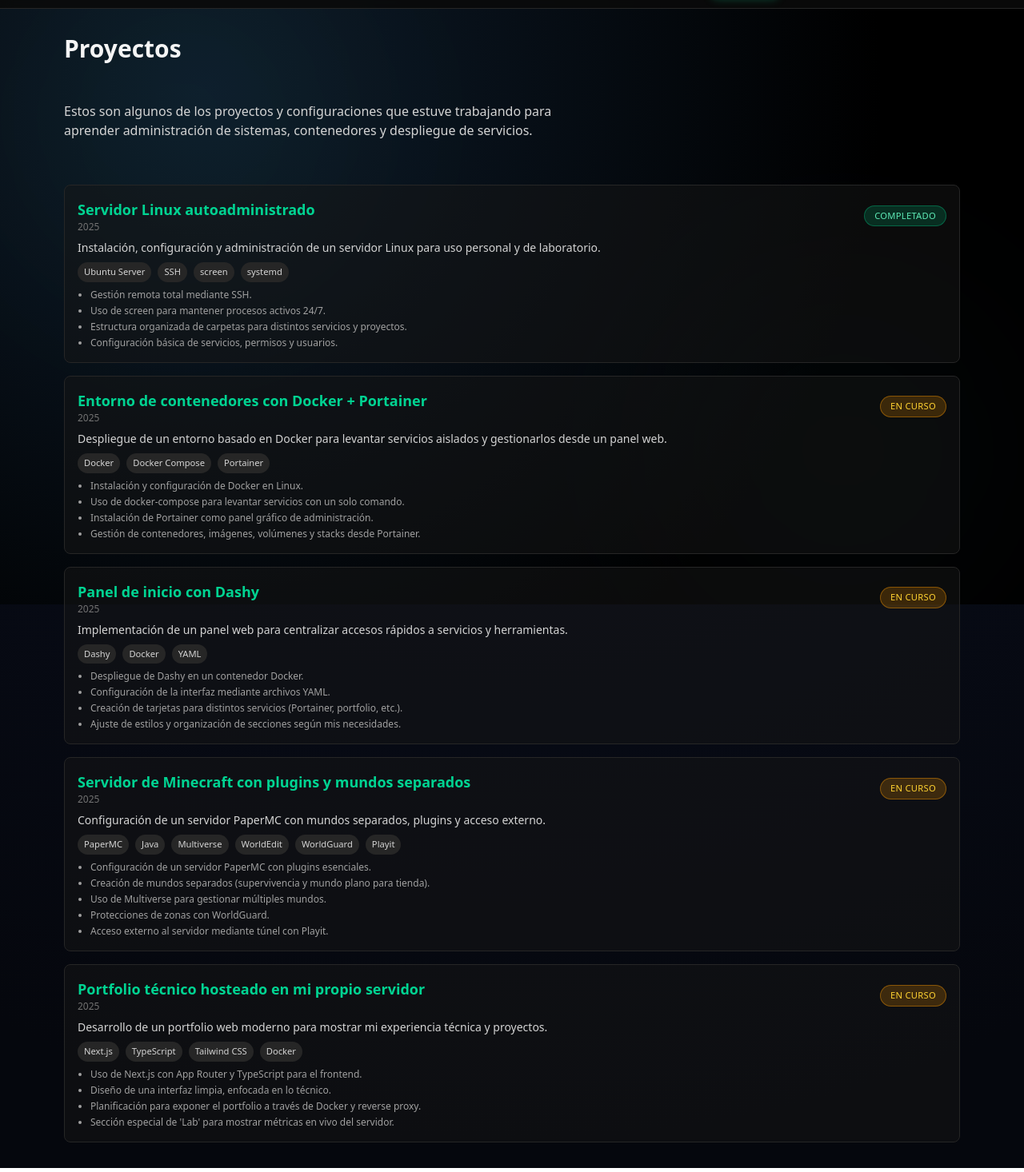
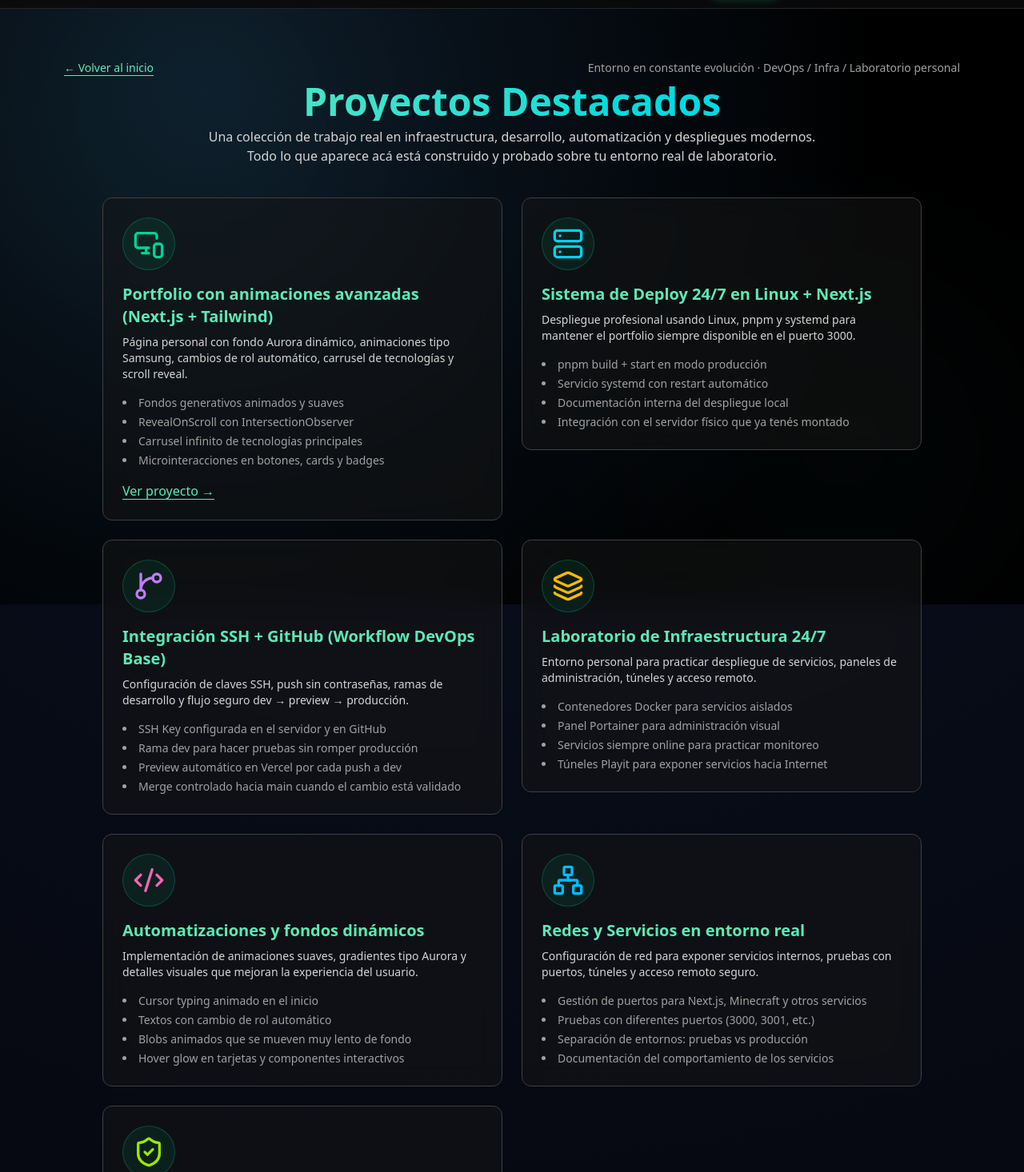
Before and after one commit to SebastianBrusca/seba-portfolio, a Next.js app: page /projects in a window 1280 px wide. Shown: the part 44-1510 px from the top of the page at 80% size. Built offline with nearby package versions, Linux system fonts and the light colour scheme.

Commit message:
Mejoro animaciones en Proyectos y elimino hydration warning

```diff
--- a/src/app/projects/page.tsx
+++ b/src/app/projects/page.tsx
@@ -1,146 +1,224 @@
+"use client";
+
+import Link from "next/link";
 import Layout from "@/components/Layout";
+import RevealOnScroll from "@/components/RevealOnScroll";
+import {
+  Code2,
+  Server,
+  GitBranch,
+  MonitorSmartphone,
+  Layers,
+  Network,
+  ShieldCheck,
+} from "lucide-react";
 
-type Project = {
-  title: string;
-  period?: string;
-  summary: string;
-  stack: string[];
-  details: string[];
-  status: "en curso" | "completado" | "pruebas";
-};
-
-const projects: Project[] = [
+export default function ProjectsPage() {
+  const projects = [
     {
-    title: "Servidor Linux autoadministrado",
-    period: "2025",
-    summary:
-      "Instalación, configuración y administración de un servidor Linux para uso personal y de laboratorio.",
-    stack: ["Ubuntu Server", "SSH", "screen", "systemd"],
+      title: "Portfolio con animaciones avanzadas (Next.js + Tailwind)",
+      icon: <MonitorSmartphone className="w-10 h-10 text-emerald-400" />,
+      description:
+        "Página personal con fondo Aurora dinámico, animaciones tipo Samsung, cambios de rol automático, carrusel de tecnologías y scroll reveal.",
       details: [
-      "Gestión remota total mediante SSH.",
-      "Uso de screen para mantener procesos activos 24/7.",
-      "Estructura organizada de carpetas para distintos servicios y proyectos.",
-      "Configuración básica de servicios, permisos y usuarios.",
+        "Fondos generativos animados y suaves",
+        "RevealOnScroll con IntersectionObserver",
+        "Carrusel infinito de tecnologías principales",
+        "Microinteracciones en botones, cards y badges",
       ],
-    status: "completado",
+      link: "https://seba-portfolio-nine.vercel.app/",
     },
     {
-    title: "Entorno de contenedores con Docker + Portainer",
-    period: "2025",
-    summary:
-      "Despliegue de un entorno basado en Docker para levantar servicios aislados y gestionarlos desde un panel web.",
-    stack: ["Docker", "Docker Compose", "Portainer"],
+      title: "Sistema de Deploy 24/7 en Linux + Next.js",
+      icon: <Server className="w-10 h-10 text-cyan-400" />,
+      description:
+        "Despliegue profesional usando Linux, pnpm y systemd para mantener el portfolio siempre disponible en el puerto 3000.",
       details: [
-      "Instalación y configuración de Docker en Linux.",
-      "Uso de docker-compose para levantar servicios con un solo comando.",
-      "Instalación de Portainer como panel gráfico de administración.",
-      "Gestión de contenedores, imágenes, volúmenes y stacks desde Portainer.",
+        "pnpm build + start en modo producción",
+        "Servicio systemd con restart automático",
+        "Documentación interna del despliegue local",
+        "Integración con el servidor físico que ya tenés montado",
       ],
-    status: "en curso",
     },
     {
-    title: "Panel de inicio con Dashy",
-    period: "2025",
-    summary:
-      "Implementación de un panel web para centralizar accesos rápidos a servicios y herramientas.",
-    stack: ["Dashy", "Docker", "YAML"],
+      title: "Integración SSH + GitHub (Workflow DevOps Base)",
+      icon: <GitBranch className="w-10 h-10 text-purple-400" />,
+      description:
+        "Configuración de claves SSH, push sin contraseñas, ramas de desarrollo y flujo seguro dev → preview → producción.",
       details: [
-      "Despliegue de Dashy en un contenedor Docker.",
-      "Configuración de la interfaz mediante archivos YAML.",
-      "Creación de tarjetas para distintos servicios (Portainer, portfolio, etc.).",
-      "Ajuste de estilos y organización de secciones según mis necesidades.",
+        "SSH Key configurada en el servidor y en GitHub",
+        "Rama dev para hacer pruebas sin romper producción",
+        "Preview automático en Vercel por cada push a dev",
+        "Merge controlado hacia main cuando el cambio está validado",
       ],
-    status: "en curso",
     },
     {
-    title: "Servidor de Minecraft con plugins y mundos separados",
-    period: "2025",
-    summary:
-      "Configuración de un servidor PaperMC con mundos separados, plugins y acceso externo.",
-    stack: ["PaperMC", "Java", "Multiverse", "WorldEdit", "WorldGuard", "Playit"],
+      title: "Laboratorio de Infraestructura 24/7",
+      icon: <Layers className="w-10 h-10 text-amber-400" />,
+      description:
+        "Entorno personal para practicar despliegue de servicios, paneles de administración, túneles y acceso remoto.",
       details: [
-      "Configuración de un servidor PaperMC con plugins esenciales.",
-      "Creación de mundos separados (supervivencia y mundo plano para tienda).",
-      "Uso de Multiverse para gestionar múltiples mundos.",
-      "Protecciones de zonas con WorldGuard.",
-      "Acceso externo al servidor mediante túnel con Playit.",
+        "Contenedores Docker para servicios aislados",
+        "Panel Portainer para administración visual",
+        "Servicios siempre online para practicar monitoreo",
+        "Túneles Playit para exponer servicios hacia Internet",
       ],
-    status: "en curso",
     },
     {
-    title: "Portfolio técnico hosteado en mi propio servidor",
-    period: "2025",
-    summary:
-      "Desarrollo de un portfolio web moderno para mostrar mi experiencia técnica y proyectos.",
-    stack: ["Next.js", "TypeScript", "Tailwind CSS", "Docker"],
+      title: "Automatizaciones y fondos dinámicos",
+      icon: <Code2 className="w-10 h-10 text-pink-400" />,
+      description:
+        "Implementación de animaciones suaves, gradientes tipo Aurora y detalles visuales que mejoran la experiencia del usuario.",
       details: [
-      "Uso de Next.js con App Router y TypeScript para el frontend.",
-      "Diseño de una interfaz limpia, enfocada en lo técnico.",
-      "Planificación para exponer el portfolio a través de Docker y reverse proxy.",
-      "Sección especial de 'Lab' para mostrar métricas en vivo del servidor.",
+        "Cursor typing animado en el inicio",
+        "Textos con cambio de rol automático",
+        "Blobs animados que se mueven muy lento de fondo",
+        "Hover glow en tarjetas y componentes interactivos",
       ],
-    status: "en curso",
+    },
+    {
+      title: "Redes y Servicios en entorno real",
+      icon: <Network className="w-10 h-10 text-sky-400" />,
+      description:
+        "Configuración de red para exponer servicios internos, pruebas con puertos, túneles y acceso remoto seguro.",
+      details: [
+        "Gestión de puertos para Next.js, Minecraft y otros servicios",
+        "Pruebas con diferentes puertos (3000, 3001, etc.)",
+        "Separación de entornos: pruebas vs producción",
+        "Documentación del comportamiento de los servicios",
+      ],
+    },
+    {
+      title: "Seguridad básica en servidores personales",
+      icon: <ShieldCheck className="w-10 h-10 text-lime-400" />,
+      description:
+        "Buenas prácticas iniciales para proteger accesos, tokens y despliegues en un entorno personal en crecimiento.",
+      details: [
+        "Uso de SSH en lugar de contraseñas planas",
+        "Revocación de tokens expuestos",
+        "Separación de cuentas y permisos",
+        "Primeros pasos hacia un entorno más seguro",
+      ],
     },
   ];
 
-const statusColor: Record<Project["status"], string> = {
-  "en curso": "bg-amber-500/20 text-amber-300 border-amber-500/40",
-  completado: "bg-emerald-500/20 text-emerald-300 border-emerald-500/40",
-  pruebas: "bg-sky-500/20 text-sky-300 border-sky-500/40",
-};
+  const roadmap = [
+    "Agregar monitoreo básico (logs, alertas simples, health checks).",
+    "Integrar pipeline de CI/CD para automatizar test + deploy.",
+    "Añadir más servicios en contenedores (bases de datos, paneles, bots).",
+    "Publicar proyectos adicionales de scripting en Python para automatizar tareas.",
+    "Documentar todo el laboratorio como si fuera un entorno de trabajo real.",
+  ];
 
-export default function ProjectsPage() {
   return (
     <Layout>
-      <h1 className="text-3xl font-semibold mb-4">Proyectos</h1>
-
-      <p className="text-neutral-300 mb-6 max-w-2xl">
-        Estos son algunos de los proyectos y configuraciones que estuve trabajando para
-        aprender administración de sistemas, contenedores y despliegue de servicios.
-      </p>
-
-      <div className="space-y-4">
-        {projects.map((project) => (
-          <article
-            key={project.title}
-            className="rounded-lg border border-neutral-800 bg-neutral-900/50 p-4"
+      <div className="flex flex-col gap-10 py-8">
+        {/* Encabezado */}
+        <RevealOnScroll>
+          <div className="flex items-center justify-between mb-2">
+            <Link
+              href="/"
+              className="text-sm text-emerald-300 hover:text-emerald-200 transition underline underline-offset-4"
             >
-            <div className="flex flex-col gap-2 md:flex-row md:items-center md:justify-between mb-2">
-              <div>
-                <h2 className="text-lg font-semibold text-emerald-400">
-                  {project.title}
-                </h2>
-                {project.period && (
-                  <p className="text-xs text-neutral-500">{project.period}</p>
-                )}
-              </div>
-              <span
-                className={`inline-flex items-center rounded-full border px-3 py-1 text-[0.7rem] uppercase tracking-wide ${statusColor[project.status]}`}
-              >
-                {project.status}
+              ← Volver al inicio
+            </Link>
+            <span className="text-xs md:text-sm text-neutral-400">
+              Entorno en constante evolución · DevOps / Infra / Laboratorio personal
             </span>
           </div>
 
-            <p className="text-sm text-neutral-300 mb-2">{project.summary}</p>
+          <h1 className="text-4xl md:text-5xl font-bold text-center bg-gradient-to-r from-emerald-300 to-cyan-400 bg-clip-text text-transparent">
+            Proyectos Destacados
+          </h1>
+          <p className="text-center text-neutral-300 max-w-3xl mx-auto mt-2">
+            Una colección de trabajo real en infraestructura, desarrollo,
+            automatización y despliegues modernos. Todo lo que aparece acá está
+            construido y probado sobre tu entorno real de laboratorio.
+          </p>
+        </RevealOnScroll>
 
-            <div className="flex flex-wrap gap-2 mb-2">
-              {project.stack.map((tech) => (
+        {/* Grid de proyectos */}
+        <div className="grid grid-cols-1 md:grid-cols-2 gap-6 max-w-5xl mx-auto">
+          {projects.map((p, i) => (
+            <RevealOnScroll key={i}>
+              <div
+                suppressHydrationWarning
+                className="
+                  group relative overflow-hidden
+                  bg-neutral-900/50 border border-neutral-700 rounded-xl p-6
+                  hover:border-emerald-400 hover:shadow-lg hover:shadow-emerald-500/10
+                  transition-all duration-300 backdrop-blur-lg
+                  hover:-translate-y-1 hover:scale-[1.01]
+                "
+              >
+                {/* Barra de luz animada arriba */}
                 <span
-                  key={tech}
-                  className="rounded-full bg-neutral-800 px-2 py-1 text-[0.7rem] text-neutral-300"
+                  className="
+                    pointer-events-none absolute inset-x-0 -top-px h-px
+                    bg-gradient-to-r from-transparent via-emerald-400/70 to-transparent
+                    opacity-0 group-hover:opacity-100 transition-opacity duration-500
+                  "
+                />
+
+                {/* Icono dentro de círculo animado */}
+                <div
+                  className="
+                    mb-4 inline-flex items-center justify-center rounded-full
+                    border border-emerald-500/30 bg-emerald-500/10 p-3
+                    group-hover:bg-emerald-500/20 group-hover:scale-110
+                    transition-all duration-300
+                  "
                 >
-                  {tech}
-                </span>
+                  {p.icon}
+                </div>
+
+                <h2 className="text-xl font-bold mb-2 text-emerald-300">
+                  {p.title}
+                </h2>
+                <p className="text-neutral-300 text-sm mb-4">{p.description}</p>
+
+                <ul className="list-disc list-inside text-neutral-400 text-sm space-y-1">
+                  {p.details.map((d, j) => (
+                    <li key={j}>{d}</li>
+                  ))}
+                </ul>
+
+                {p.link && (
+                  <a
+                    href={p.link}
+                    target="_blank"
+                    rel="noreferrer"
+                    className="
+                      inline-flex items-center gap-1 mt-4 text-emerald-300
+                      hover:text-emerald-200 underline underline-offset-4
+                      transition
+                    "
+                  >
+                    Ver proyecto →
+                  </a>
+                )}
+              </div>
+            </RevealOnScroll>
           ))}
         </div>
 
-            <ul className="text-xs text-neutral-400 list-disc pl-4 space-y-1">
-              {project.details.map((d) => (
-                <li key={d}>{d}</li>
+        {/* Roadmap / Próximos pasos */}
+        <RevealOnScroll>
+          <section className="max-w-4xl mx-auto mt-4 bg-neutral-900/60 border border-neutral-700 rounded-2xl p-6 md:p-8 backdrop-blur-lg">
+            <h2 className="text-2xl md:text-3xl font-bold text-emerald-300 mb-3">
+              Próximos pasos y roadmap
+            </h2>
+            <p className="text-neutral-300 text-sm mb-4">
+              Además de los proyectos que ya están funcionando, tengo una lista de
+              cosas que quiero seguir construyendo sobre este mismo laboratorio:
+            </p>
+            <ul className="list-disc list-inside text-neutral-300 text-sm space-y-2">
+              {roadmap.map((item, idx) => (
+                <li key={idx}>{item}</li>
               ))}
             </ul>
-          </article>
-        ))}
+          </section>
+        </RevealOnScroll>
       </div>
     </Layout>
   );
```
Lines whose indentation alone changed are shown as unchanged.
